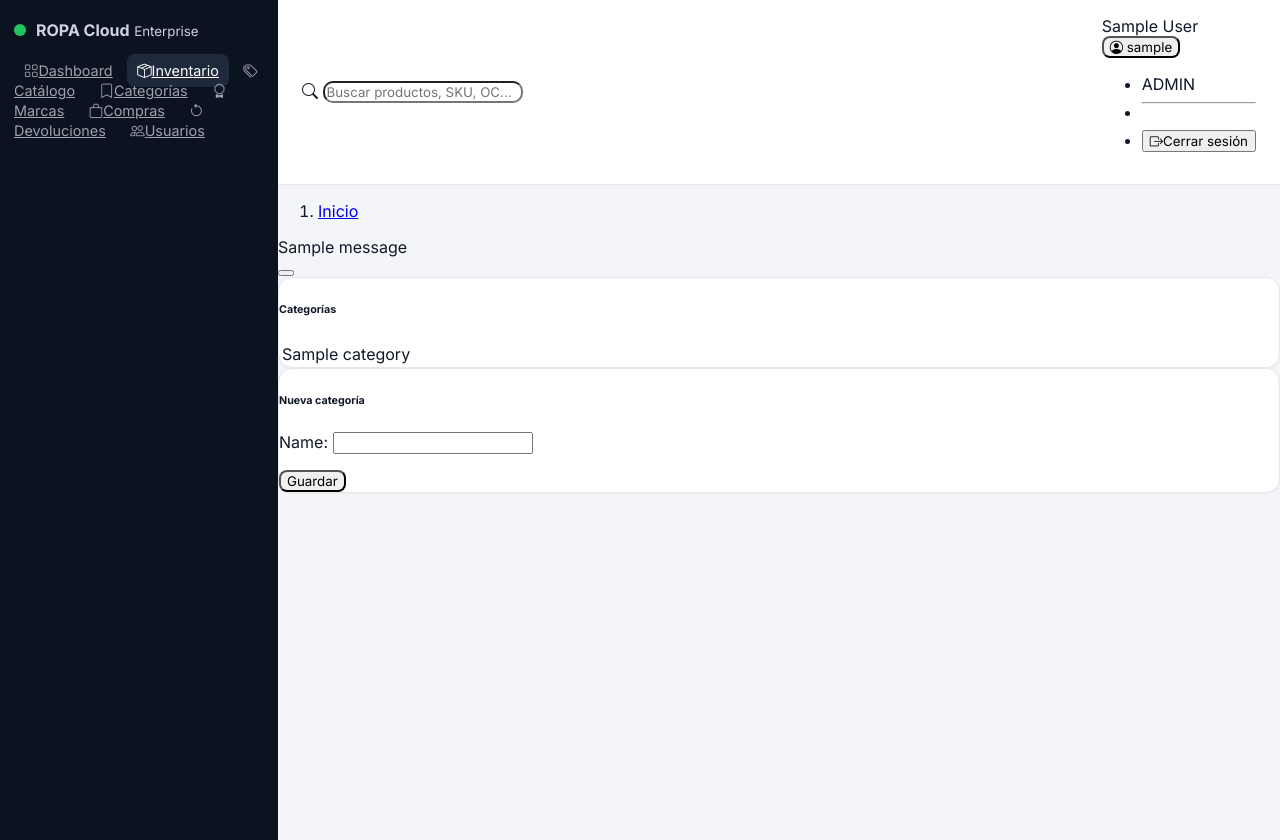
After one commit to Neon18H/ROPA-GESTION-INTERNA, a Django app: page /inventory/categories/ in a window 1280 px wide. The commit adds this page. Run offline with Django 5.2, Linux system fonts and the light colour scheme; a user stored in the database is signed in; tables that the repository leaves empty hold one stand-in row (values such as "Sample post"); one stand-in notice (Sample message) is shown; some libraries are stand-ins or nearby versions.

Commit message:
Rediseña UI enterprise y mejora flujos inventory/purchases/returns

```diff
--- a/apps/inventory/urls.py
+++ b/apps/inventory/urls.py
@@ -3,7 +3,8 @@ from .views import (
     ProductCreateView,
     ProductListView,
     ProductUpdateView,
-    catalogs_view,
+    brands_view,
+    categories_view,
     import_products,
     inventory_view,
     quick_create_brand,
@@ -15,7 +16,8 @@ urlpatterns = [
     path('products/', ProductListView.as_view(), name='products'),
     path('products/new/', ProductCreateView.as_view(), name='product_create'),
     path('products/<int:pk>/edit/', ProductUpdateView.as_view(), name='product_update'),
-    path('catalogs/', catalogs_view, name='catalogs'),
+    path('categories/', categories_view, name='categories'),
+    path('brands/', brands_view, name='brands'),
     path('catalogs/category/quick-create/', quick_create_category, name='quick_category_create'),
     path('catalogs/brand/quick-create/', quick_create_brand, name='quick_brand_create'),
     path('', inventory_view, name='inventory'),
--- a/apps/inventory/views.py
+++ b/apps/inventory/views.py
@@ -4,13 +4,13 @@ from io import TextIOWrapper
 from django.contrib import messages
 from django.contrib.auth.decorators import login_required
 from django.db import models
-from django.db.models import Q, Sum
+from django.db.models import F, Q, Sum
 from django.http import JsonResponse
-from django.shortcuts import get_object_or_404, redirect, render
+from django.shortcuts import redirect, render
 from django.urls import reverse_lazy
 from django.views.generic import CreateView, ListView, UpdateView
 
-from apps.common.mixins import RoleRequiredMixin, role_required
+from apps.common.mixins import RoleRequiredMixin, organization_required, role_required
 from apps.common.models import OrganizationScopedMixin
 from .forms import BrandForm, CategoryForm, ProductForm, StockMovementForm
 from .models import Brand, Category, KardexEntry, Product, Stock, Variant
@@ -58,23 +58,8 @@ class ProductCreateView(RoleRequiredMixin, CreateView):
 
     def form_valid(self, form):
         form.instance.organization = self.request.user.organization
-        response = super().form_valid(form)
-        initial_qty = form.cleaned_data.get('initial_qty') or 0
-        if initial_qty > 0:
-            variant = self.object.variant_set.first()
-            if variant:
-                create_kardex_movement(
-                    organization=self.request.user.organization,
-                    user=self.request.user,
-                    variant=variant,
-                    movement_type=KardexEntry.Type.IN,
-                    qty=initial_qty,
-                    unit_cost=form.cleaned_data.get('initial_cost') or 0,
-                    note='Ingreso inicial al crear producto',
-                    reference=f'product:{self.object.id}',
-                )
         messages.success(self.request, 'Producto creado')
-        return response
+        return super().form_valid(form)
 
 
 class ProductUpdateView(RoleRequiredMixin, UpdateView):
@@ -107,7 +92,7 @@ def inventory_view(request):
     if brand_id:
         variants = variants.filter(product__brand_id=brand_id)
     if low_stock:
-        variants = variants.filter(stock__quantity__lte=models.F('stock__min_alert'))
+        variants = variants.filter(Q(stock__quantity__lte=F('stock__min_alert')) | Q(stock__quantity__isnull=True))
 
     if request.method == 'POST':
         form = StockMovementForm(request.POST, organization=org)
@@ -127,10 +112,10 @@ def inventory_view(request):
                 reference='inventory-manual',
             )
             messages.success(request, 'Movimiento aplicado correctamente.')
-        return redirect('inventory:inventory')
+            return redirect('inventory:inventory')
 
     context = {
-        'variants': variants,
+        'variants': variants.order_by('product__name', 'size', 'color'),
         'categories': Category.objects.filter(organization=org),
         'brands': Brand.objects.filter(organization=org),
         'movement_form': StockMovementForm(organization=org),
@@ -142,7 +127,39 @@ def inventory_view(request):
         'selected_brand': brand_id,
         'low_stock': low_stock,
     }
-    return render(request, 'inventory/inventory.html', context)
+    return render(request, 'inventory/index.html', context)
+
+
+@role_required('ADMIN', 'BODEGA')
+def categories_view(request):
+    org = request.user.organization
+    if request.method == 'POST':
+        form = CategoryForm(request.POST)
+        if form.is_valid():
+            obj = form.save(commit=False)
+            obj.organization = org
+            obj.save()
+            messages.success(request, 'Categoría creada.')
+            return redirect('inventory:categories')
+    else:
+        form = CategoryForm()
+    return render(request, 'inventory/categories.html', {'items': Category.objects.filter(organization=org).order_by('name'), 'form': form})
+
+
+@role_required('ADMIN', 'BODEGA')
+def brands_view(request):
+    org = request.user.organization
+    if request.method == 'POST':
+        form = BrandForm(request.POST)
+        if form.is_valid():
+            obj = form.save(commit=False)
+            obj.organization = org
+            obj.save()
+            messages.success(request, 'Marca creada.')
+            return redirect('inventory:brands')
+    else:
+        form = BrandForm()
+    return render(request, 'inventory/brands.html', {'items': Brand.objects.filter(organization=org).order_by('name'), 'form': form})
 
 
 @role_required('ADMIN', 'BODEGA')
@@ -160,22 +177,8 @@ def import_products(request):
     return render(request, 'inventory/import.html')
 
 
-@role_required('ADMIN', 'BODEGA')
-def catalogs_view(request):
-    org = request.user.organization
-    return render(
-        request,
-        'inventory/catalogs.html',
-        {
-            'categories': Category.objects.filter(organization=org).order_by('name'),
-            'brands': Brand.objects.filter(organization=org).order_by('name'),
-            'category_form': CategoryForm(),
-            'brand_form': BrandForm(),
-        },
-    )
-
-
 @login_required
+@organization_required
 def quick_create_category(request):
     if request.method == 'POST':
         form = CategoryForm(request.POST)
@@ -188,6 +191,7 @@ def quick_create_category(request):
 
 
 @login_required
+@organization_required
 def quick_create_brand(request):
     if request.method == 'POST':
         form = BrandForm(request.POST)
--- a/static/css/theme.css
+++ b/static/css/theme.css
@@ -1,6 +1,14 @@
-body { font-family: Inter, system-ui, sans-serif; background:#f6f8fa; color:#24292f; }
-.card { border:1px solid #d0d7de; box-shadow:none; }
-.btn { border-radius:6px; }
-.table { font-size:.875rem; }
-.navbar-vertical { border-right:1px solid #d0d7de; background:#fff; }
-.page-wrapper { background:#f6f8fa; }
+:root{--sidebar:#0b1220;--muted:#6b7280;--line:#e5e7eb;--bg:#f3f5f9}
+*{font-family:Inter,system-ui,sans-serif}
+body{margin:0;background:var(--bg);color:#111827}
+.app-shell{display:flex;min-height:100vh}
+.sidebar{width:250px;background:var(--sidebar);color:#cbd5e1;padding:20px 14px;position:sticky;top:0;height:100vh}
+.sidebar-header{display:flex;gap:10px;align-items:center;margin-bottom:20px}.logo-dot{width:12px;height:12px;border-radius:999px;background:#22c55e}
+.sidebar .nav-link{color:#9ca3af;border-radius:8px;padding:8px 10px;font-size:.9rem}.sidebar .nav-link.active,.sidebar .nav-link:hover{background:#1e293b;color:#fff}
+.app-content{flex:1}.topbar{display:flex;justify-content:space-between;align-items:center;padding:16px 24px;background:#fff;border-bottom:1px solid var(--line)}
+.card{background:#fff;border:1px solid var(--line);border-radius:14px;box-shadow:0 1px 3px rgba(0,0,0,.04)}
+.btn{border-radius:8px}.table-modern thead th{font-size:.75rem;text-transform:uppercase;color:#6b7280}.table-modern td{vertical-align:middle}
+.app-breadcrumb{background:transparent}
+.auth-body{display:grid;place-items:center;background:linear-gradient(180deg,#f9fafb,#eef2f7);min-height:100vh}
+.auth-card{width:min(520px,92vw);background:#fff;border:1px solid var(--line);border-radius:16px;padding:24px;box-shadow:0 12px 30px rgba(16,24,40,.08)}
+.form-control,.form-select{border-radius:10px}
--- a/static/js/app.js
+++ b/static/js/app.js
@@ -1,47 +1,9 @@
 document.addEventListener('DOMContentLoaded', () => {
-  document.querySelectorAll('.toast').forEach((el) => {
-    const toast = bootstrap.Toast.getOrCreateInstance(el, { delay: 4000 });
-    toast.show();
-  });
-
-  document.querySelectorAll('[data-kpi]').forEach((el) => {
-    const target = parseInt(el.dataset.kpi || '0', 10);
-    let current = 0;
-    const step = Math.max(1, Math.ceil(target / 30));
-    const timer = setInterval(() => {
-      current += step;
-      if (current >= target) {
-        el.textContent = target;
-        clearInterval(timer);
-      } else {
-        el.textContent = current;
-      }
-    }, 25);
-  });
-
-  if (window.jQuery && document.getElementById('productsTable')) {
-    window.jQuery('#productsTable').DataTable({
-      pageLength: 10,
+  document.querySelectorAll('.toast').forEach((el) => bootstrap.Toast.getOrCreateInstance(el).show());
+  if (window.jQuery && document.getElementById('inventoryTable')) {
+    window.jQuery('#inventoryTable').DataTable({
+      pageLength: 15,
       language: { url: 'https://cdn.datatables.net/plug-ins/1.13.8/i18n/es-ES.json' }
     });
   }
-
-  const chartCanvas = document.getElementById('sales30Chart');
-  if (chartCanvas && window.Chart) {
-    new Chart(chartCanvas, {
-      type: 'line',
-      data: {
-        labels: [...Array(30)].map((_, i) => `Día ${i + 1}`),
-        datasets: [{
-          label: 'Ventas',
-          data: [12,10,14,15,16,17,13,11,10,19,21,24,18,17,20,19,15,23,22,24,20,18,19,16,15,18,21,24,22,25],
-          borderColor: '#60a5fa',
-          backgroundColor: 'rgba(96,165,250,.18)',
-          fill: true,
-          tension: .35
-        }]
-      },
-      options: { plugins: { legend: { labels: { color: '#cbd5e1' } } }, scales: { x: { ticks: { color: '#94a3b8' } }, y: { ticks: { color: '#94a3b8' } } } }
-    });
-  }
 });
--- a/templates/base.html
+++ b/templates/base.html
@@ -4,28 +4,31 @@
 <head>
   <meta charset="utf-8">
   <meta name="viewport" content="width=device-width, initial-scale=1">
-  <title>{% block title %}ERP Interno{% endblock %}</title>
+  <title>{% block title %}ROPA | SaaS{% endblock %}</title>
   <link rel="preconnect" href="https://fonts.googleapis.com">
   <link rel="preconnect" href="https://fonts.gstatic.com" crossorigin>
   <link href="https://fonts.googleapis.com/css2?family=Inter:wght@400;500;600;700&display=swap" rel="stylesheet">
-  <link rel="stylesheet" href="https://cdn.jsdelivr.net/npm/@tabler/core@1.0.0-beta20/dist/css/tabler.min.css">
+  <link href="https://cdn.jsdelivr.net/npm/bootstrap-icons@1.11.3/font/bootstrap-icons.css" rel="stylesheet">
   <link rel="stylesheet" href="https://cdn.datatables.net/1.13.8/css/dataTables.bootstrap5.min.css">
   <link rel="stylesheet" href="{% static 'css/theme.css' %}">
 </head>
 <body>
-<div class="page">
+<div class="app-shell">
   {% include 'includes/sidebar.html' %}
-  <div class="page-wrapper">
+  <div class="app-content">
     {% include 'includes/navbar.html' %}
-    <div class="page-header d-print-none"><div class="container-xl"><h2 class="page-title">{% block page_title %}Panel{% endblock %}</h2>{% include 'includes/breadcrumb.html' %}</div></div>
-    <div class="page-body"><div class="container-xl">{% include 'includes/toasts.html' %}{% block content %}{% endblock %}</div></div>
+    <main class="container-fluid px-4 py-3">
+      {% include 'includes/breadcrumbs.html' %}
+      {% include 'includes/toasts.html' %}
+      {% block content %}{% endblock %}
+    </main>
   </div>
 </div>
 <script src="https://cdn.jsdelivr.net/npm/jquery@3.7.1/dist/jquery.min.js"></script>
 <script src="https://cdn.jsdelivr.net/npm/bootstrap@5.3.3/dist/js/bootstrap.bundle.min.js"></script>
-<script src="https://cdn.jsdelivr.net/npm/@tabler/core@1.0.0-beta20/dist/js/tabler.min.js"></script>
 <script src="https://cdn.datatables.net/1.13.8/js/jquery.dataTables.min.js"></script>
 <script src="https://cdn.datatables.net/1.13.8/js/dataTables.bootstrap5.min.js"></script>
 <script src="{% static 'js/app.js' %}"></script>
 {% block extra_js %}{% endblock %}
-</body></html>
+</body>
+</html>
--- a/apps/reports/views.py
+++ b/templates/includes/breadcrumbs.html
@@ -1,8 +1,6 @@
-from django.views.generic import TemplateView
-
-from apps.common.mixins import RoleRequiredMixin
-
-
-class ReportsView(RoleRequiredMixin, TemplateView):
-    template_name = 'reports/index.html'
-    allowed_roles = ('ADMIN', 'GERENTE')
+<nav aria-label="breadcrumb" class="mb-3">
+  <ol class="breadcrumb app-breadcrumb mb-0">
+    <li class="breadcrumb-item"><a href="{% url 'dashboard:index' %}">Inicio</a></li>
+    {% block breadcrumbs %}{% endblock %}
+  </ol>
+</nav>
--- a/templates/includes/navbar.html
+++ b/templates/includes/navbar.html
@@ -1,6 +1,26 @@
-<header class="navbar navbar-expand-md d-print-none">
-  <div class="container-xl">
-    <form class="navbar-form w-50"><input class="form-control" placeholder="Search"></form>
-    <div class="navbar-nav ms-auto"><span class="nav-link">{{ request.user.organization.name|default:'Sin organización' }}</span></div>
+<header class="topbar">
+  <form class="w-50">
+    <div class="input-group input-group-sm">
+      <span class="input-group-text bg-white border-end-0"><i class="bi bi-search"></i></span>
+      <input class="form-control border-start-0" placeholder="Buscar productos, SKU, OC...">
+    </div>
+  </form>
+  <div class="d-flex align-items-center gap-3">
+    <span class="text-muted small">{{ request.user.organization.name|default:'Sin organización' }}</span>
+    <div class="dropdown">
+      <button class="btn btn-outline-secondary btn-sm dropdown-toggle" data-bs-toggle="dropdown">
+        <i class="bi bi-person-circle"></i> {{ request.user.username }}
+      </button>
+      <ul class="dropdown-menu dropdown-menu-end">
+        <li><span class="dropdown-item-text small text-muted">{{ request.user.role }}</span></li>
+        <li><hr class="dropdown-divider"></li>
+        <li>
+          <form method="post" action="{% url 'accounts:logout' %}">
+            {% csrf_token %}
+            <button class="dropdown-item text-danger" type="submit"><i class="bi bi-box-arrow-right me-2"></i>Cerrar sesión</button>
+          </form>
+        </li>
+      </ul>
+    </div>
   </div>
 </header>
--- a/templates/includes/sidebar.html
+++ b/templates/includes/sidebar.html
@@ -1,15 +1,19 @@
-<aside class="navbar navbar-vertical navbar-expand-lg" data-bs-theme="light">
-  <div class="container-fluid">
-    <h1 class="navbar-brand">ROPA ERP</h1>
-    <div class="collapse navbar-collapse show"><ul class="navbar-nav pt-lg-3">
-      <li class="nav-item"><a class="nav-link" href="{% url 'dashboard:index' %}">Dashboard</a></li>
-      <li class="nav-item"><a class="nav-link" href="{% url 'inventory:products' %}">Productos</a></li>
-      <li class="nav-item"><a class="nav-link" href="{% url 'inventory:inventory' %}">Inventario</a></li>
-      <li class="nav-item"><a class="nav-link" href="{% url 'inventory:catalogs' %}">Categorías y Marcas</a></li>
-      <li class="nav-item"><a class="nav-link" href="{% url 'purchases:list' %}">Compras</a></li>
-      <li class="nav-item"><a class="nav-link" href="{% url 'purchases:suppliers' %}">Proveedores</a></li>
-      <li class="nav-item"><a class="nav-link" href="{% url 'returns:list' %}">Devoluciones</a></li>
-      <li class="nav-item"><a class="nav-link" href="{% url 'accounts:user_list' %}">Usuarios</a></li>
-    </ul></div>
+<aside class="sidebar">
+  <div class="sidebar-header">
+    <div class="logo-dot"></div>
+    <div>
+      <strong>ROPA Cloud</strong>
+      <small class="d-block text-secondary">Enterprise</small>
+    </div>
   </div>
+  <nav class="nav flex-column gap-1">
+    <a class="nav-link {% if request.resolver_match.app_name == 'dashboard' %}active{% endif %}" href="{% url 'dashboard:index' %}"><i class="bi bi-grid"></i>Dashboard</a>
+    <a class="nav-link {% if request.resolver_match.app_name == 'inventory' %}active{% endif %}" href="{% url 'inventory:inventory' %}"><i class="bi bi-box-seam"></i>Inventario</a>
+    <a class="nav-link" href="{% url 'inventory:products' %}"><i class="bi bi-tags"></i>Catálogo</a>
+    <a class="nav-link" href="{% url 'inventory:categories' %}"><i class="bi bi-bookmark"></i>Categorías</a>
+    <a class="nav-link" href="{% url 'inventory:brands' %}"><i class="bi bi-award"></i>Marcas</a>
+    <a class="nav-link {% if request.resolver_match.app_name == 'purchases' %}active{% endif %}" href="{% url 'purchases:list' %}"><i class="bi bi-bag"></i>Compras</a>
+    <a class="nav-link {% if request.resolver_match.app_name == 'returns' %}active{% endif %}" href="{% url 'returns:list' %}"><i class="bi bi-arrow-counterclockwise"></i>Devoluciones</a>
+    <a class="nav-link" href="{% url 'accounts:user_list' %}"><i class="bi bi-people"></i>Usuarios</a>
+  </nav>
 </aside>
--- a/templates/includes/toasts.html
+++ b/templates/includes/toasts.html
@@ -1,12 +1,12 @@
 {% if messages %}
-<div class="toast-container position-fixed top-0 end-0 p-3" style="z-index:1080">
+<div class="toast-container position-fixed top-0 end-0 p-3" style="z-index:1090">
   {% for message in messages %}
-  <div class="toast show align-items-center text-bg-dark border-0 mb-2" role="alert">
-    <div class="d-flex">
-      <div class="toast-body"><i class="fa-solid fa-circle-info me-2"></i>{{ message }}</div>
-      <button type="button" class="btn-close btn-close-white me-2 m-auto" data-bs-dismiss="toast"></button>
+    <div class="toast align-items-center border-0 shadow-sm" role="alert" data-bs-delay="3000">
+      <div class="d-flex">
+        <div class="toast-body">{{ message }}</div>
+        <button type="button" class="btn-close me-2 m-auto" data-bs-dismiss="toast"></button>
+      </div>
     </div>
-  </div>
   {% endfor %}
 </div>
 {% endif %}
--- /dev/null
+++ b/templates/inventory/brands.html
@@ -0,0 +1,5 @@
+{% extends 'base.html' %}
+{% block content %}
+<div class="row g-3"><div class="col-lg-7"><div class="card p-3"><h6>Marcas</h6><table class="table table-modern"><tbody>{% for c in items %}<tr><td>{{ c.name }}</td></tr>{% empty %}<tr><td>Sin marcas</td></tr>{% endfor %}</tbody></table></div></div>
+<div class="col-lg-5"><div class="card p-3"><h6>Nueva marca</h6><form method="post">{% csrf_token %}{{ form.as_p }}<button class="btn btn-dark btn-sm">Guardar</button></form></div></div></div>
+{% endblock %}
--- /dev/null
+++ b/templates/inventory/categories.html
@@ -0,0 +1,5 @@
+{% extends 'base.html' %}
+{% block content %}
+<div class="row g-3"><div class="col-lg-7"><div class="card p-3"><h6>Categorías</h6><table class="table table-modern"><tbody>{% for c in items %}<tr><td>{{ c.name }}</td></tr>{% empty %}<tr><td>Sin categorías</td></tr>{% endfor %}</tbody></table></div></div>
+<div class="col-lg-5"><div class="card p-3"><h6>Nueva categoría</h6><form method="post">{% csrf_token %}{{ form.as_p }}<button class="btn btn-dark btn-sm">Guardar</button></form></div></div></div>
+{% endblock %}
```
Also changed, not shown: apps/purchases/views.py (+8 -7 lines), apps/returns_app/views.py (+5 -5 lines), templates/auth/login.html (+9 -2 lines), templates/auth/register.html (+10 -2 lines), templates/inventory/index.html (added, +23 -0 lines), templates/inventory/product_form.html (+11 -35 lines), templates/purchases/order_detail.html (added, +8 -0 lines), templates/purchases/order_form.html (added, +16 -0 lines), templates/returns/form.html (added, +13 -0 lines).
